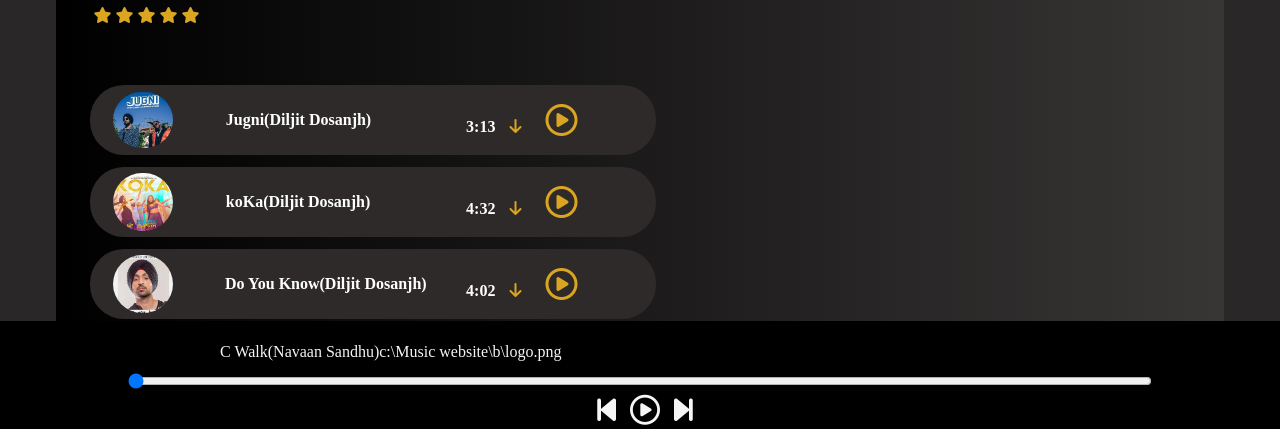
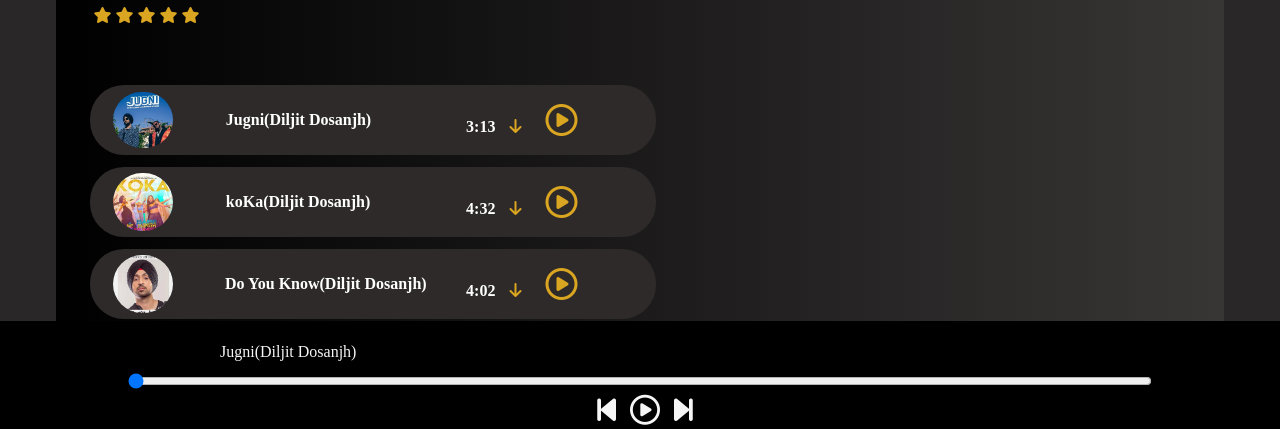
Before and after one commit to RDAweb/diljitdosanjh, a plain HTML site: page index.html in a window 1280 px wide. Shown: the part 349-778 px from the top of the page. Drawn offline with Linux system fonts and the light colour scheme; a web font is replaced by a local one.

Commit message:
Update index.html

```diff
--- a/index.html
+++ b/index.html
@@ -225,7 +225,7 @@
             <i class="fa-solid fa-2x fa-forward-step" id="next"></i>
             </div>
             <div class="songinfo">
-            <img src="splaying.gif" width="60px" alt="" id="gif" ><span id="masterSongName">C Walk(Navaan Sandhu)c:\Music website\b\logo.png</span>
+            <img src="splaying.gif" width="60px" alt="" id="gif" ><span id="masterSongName">Jugni(Diljit Dosanjh)</span>
         </div>
         </div>
         <script src="https://kit.fontawesome.com/2cfd449dcf.js" crossorigin="anonymous"></script>
```
